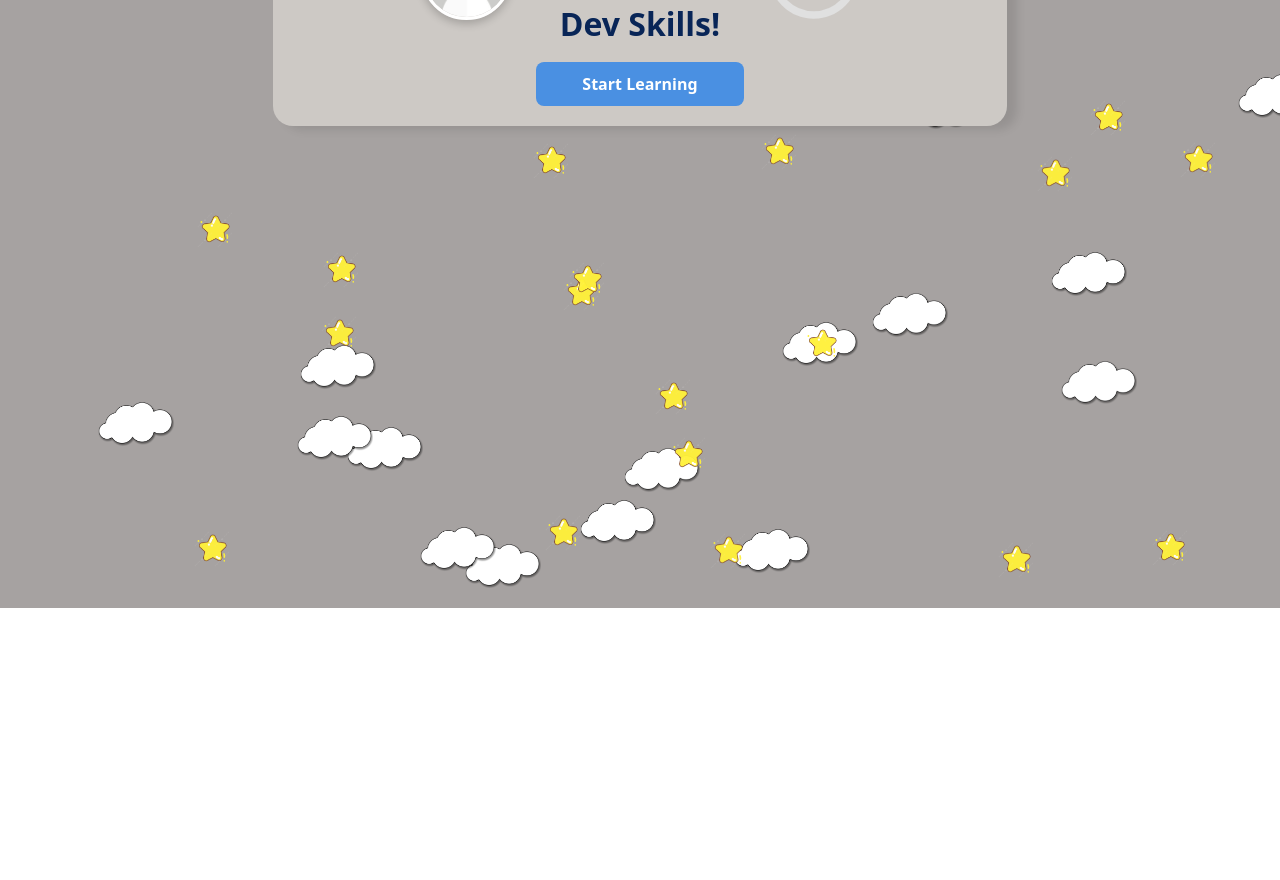
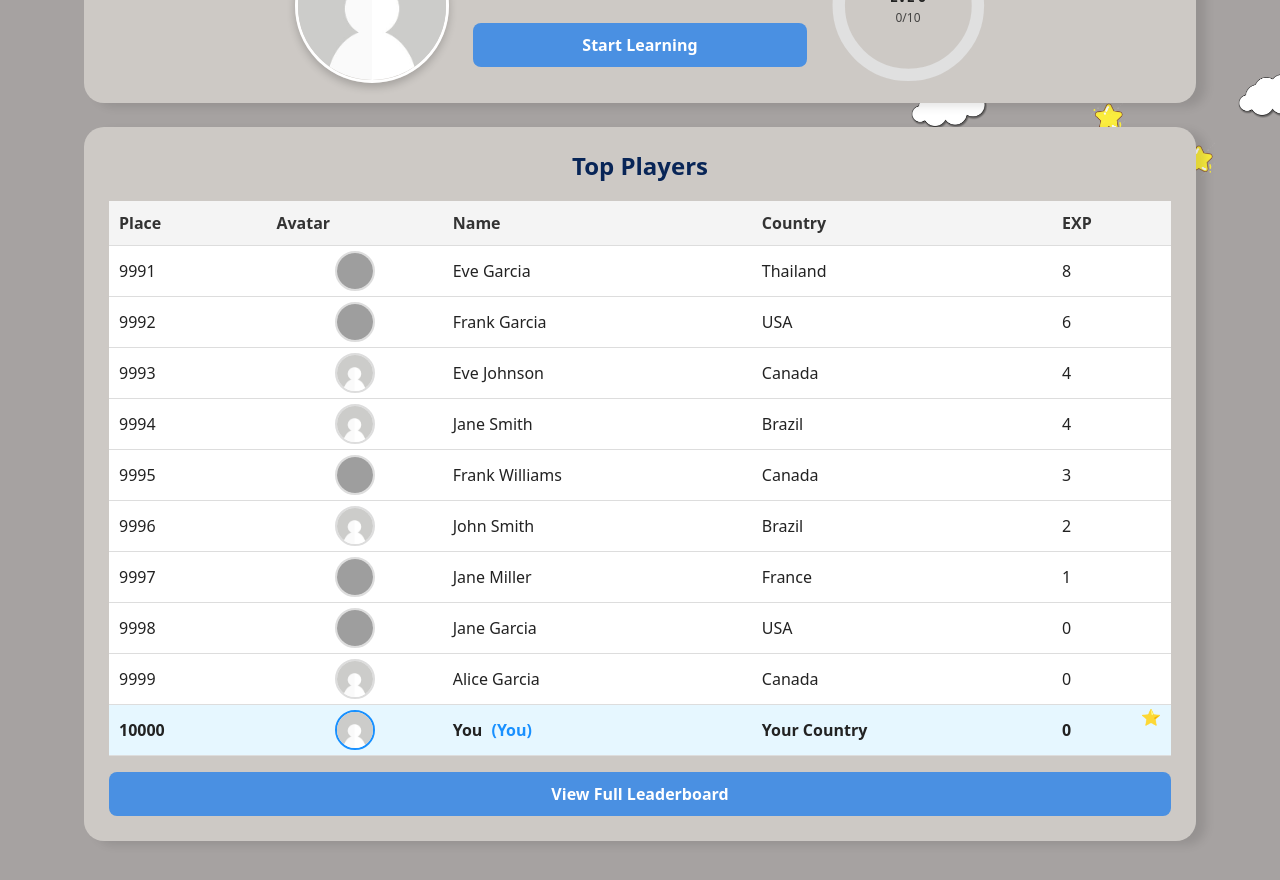
Before and after one commit to Pandazzian/Nuxt-HTML-AR, a Nuxt app: page / in a window 1280 px wide. Shown: the part 260-1140 px from the top of the page. Before the commit the page ends 868 px from the top, so only its background shows below. Built offline with nearby package versions, Linux system fonts and the light colour scheme; grey boxes are pictures that could not be loaded.

Commit message:
QOL improvement 1

```diff
--- a/components/Leaderboard.vue
+++ b/components/Leaderboard.vue
@@ -5,6 +5,7 @@
         <thead>
           <tr>
             <th>Place</th>
+            <th>Avatar</th>
             <th>Name</th>
             <th>Country</th>
             <th>EXP</th>
@@ -17,6 +18,9 @@
             :class="{ 'current-user': entry.isCurrentUser }"
           >
             <td>{{ entry.place }}</td>
+            <td class="avatar-cell">
+              <img :src="entry.avatar" :alt="entry.name" class="leaderboard-avatar" />
+            </td>
             <td>
               {{ entry.name }}
               <span v-if="entry.isCurrentUser" class="user-badge">(You)</span>
@@ -178,4 +182,22 @@
         padding: 5px 10px;
         cursor: pointer;
     }
+
+    .avatar-cell {
+        display: flex;
+        justify-content: center;
+        padding: 5px;
+    }
+
+    .leaderboard-avatar {
+        width: 40px;
+        height: 40px;
+        border-radius: 50%;
+        object-fit: cover;
+        border: 2px solid #ddd;
+    }
+
+    .current-user .leaderboard-avatar {
+        border-color: #1890ff;
+    }
 </style>
--- a/composables/useI18n.js
+++ b/composables/useI18n.js
@@ -134,7 +134,7 @@ const translations = {
     },
     // Index page
     index: {
-      title: 'ยกระดับทักษะเว็บแนว!',
+      title: 'ยกระดับทักษะHTML!',
       startButton: 'เริ่มเรียน',
       resetExp: 'รีเซ็ต EXP',
     },
--- a/pages/Levels/[id].vue
+++ b/pages/Levels/[id].vue
@@ -16,7 +16,7 @@
                         src="@/assets/images/pixelateHeart.png"
                         alt="life"
                       />
-                      <h5 class="times-complete">{{ timesComplete }}</h5>
+                      <span class="times-complete">{{ timesComplete }}/{{ levels[id].timesToComplete }}</span>
                     </div>
                     <div class="header-right">
                       <button class="instructions-btn" @click="openSlides">{{ t('game.howToPlay') }}</button>
@@ -42,8 +42,11 @@
                       :key="'target' + index + 'key'"
                       :id="'target' + index"
                       class="target"
+                      :style="{ marginLeft: (tar.indent || 0) * 30 + 'px' }"
                     >
-                      {{ t('game.line') }}{{ index + 1 }}
+                      <span class="line-number">{{ index + 1 }}</span>
+                      <span v-if="timesComplete === 0" class="target-text">{{ tar.expect }}</span>
+                      <span v-else class="target-placeholder">____</span>
                     </div>
                   </div>
                 </div>
@@ -100,6 +103,9 @@
         :isVisible="showCongratulatoryModal"
         :message="t('game.congratulations')"
         :isCongratulatory="true"
+        :showProgress="showProgress"
+        :oldRank="rankBefore"
+        :newRank="rankAfter"
         @continue="levelComplete"
       />
     </Background>
@@ -114,8 +120,13 @@
   import { useExp } from '@/composables/useEXP'; // Import the useExp composable
   import { useI18n } from '@/composables/useI18n';
 
-  const { EXP, incrementExp, resetExp } = useExp(); // Use the composable
+  const { EXP, incrementExp, resetExp, getLevel } = useExp(); // Use the composable
   const { t, currentLanguage } = useI18n();
+
+  // Track rank for animation
+  const rankBefore = ref(0);
+  const rankAfter = ref(0);
+  const showProgress = ref(false);
   const lives = ref(3); // Track lives
   const showModal = ref(false); // Control incorrect choice modal visibility
   const showGameOverModal = ref(false); // Control Game Over modal visibility
@@ -196,9 +207,9 @@
             { text: '</html>', role: 'Closes the HTML document.\nThis should be the last tag in the file.' },
         ],
         destinations: [
-            { expect: '<!DOCTYPE html>' },
-            { expect: '<html>' },
-            { expect: '</html>' },
+            { expect: '<!DOCTYPE html>', indent: 0 },
+            { expect: '<html>', indent: 0 },
+            { expect: '</html>', indent: 0 },
         ],
     },
     {
@@ -216,13 +227,13 @@
             { text: '</body>', role: 'Closes the <body> section.\nThis should be placed just before </html>.' },
         ],
         destinations: [
-            { expect: '<!DOCTYPE html>' },
-            { expect: '<html>' },
-            { expect: '<head>' },
-            { expect: '</head>' },
-            { expect: '<body>' },
-            { expect: '</body>' },
-            { expect: '</html>' },
+            { expect: '<!DOCTYPE html>', indent: 0 },
+            { expect: '<html>', indent: 0 },
+            { expect: '<head>', indent: 1 },
+            { expect: '</head>', indent: 1 },
+            { expect: '<body>', indent: 1 },
+            { expect: '</body>', indent: 1 },
+            { expect: '</html>', indent: 0 },
         ],
     },
     {
@@ -238,11 +249,11 @@
             { text: '<link rel="stylesheet" href="styles.css">', role: 'Links an external CSS file to the document.\nShould be placed inside <head>.' },
         ],
         destinations: [
-            { expect: '<title>' },
-            { expect: '</title>' },
-            { expect: '<meta charset="UTF-8">' },
-            { expect: '<meta name="viewport" content="width=device-width, initial-scale=1.0">' },
-            { expect: '<link rel="stylesheet" href="styles.css">' },
+            { expect: '<title>', indent: 2 },
+            { expect: '</title>', indent: 2 },
+            { expect: '<meta charset="UTF-8">', indent: 2 },
+            { expect: '<meta name="viewport" content="width=device-width, initial-scale=1.0">', indent: 2 },
+            { expect: '<link rel="stylesheet" href="styles.css">', indent: 2 },
         ],
     },
     {
@@ -260,13 +271,13 @@
             { text: '</a>', role: 'Closes the <a> element.\nMust be placed immediately after its content.' },
         ],
         destinations: [
-            { expect: '<h1>' },
-            { expect: '</h1>' },
-            { expect: '<p>' },
-            { expect: '</p>' },
-            { expect: '<img src="image.jpg" alt="A sample image">' },
-            { expect: '<a href="https://example.com">' },
-            { expect: '</a>' },
+            { expect: '<h1>', indent: 2 },
+            { expect: '</h1>', indent: 2 },
+            { expect: '<p>', indent: 2 },
+            { expect: '</p>', indent: 2 },
+            { expect: '<img src="image.jpg" alt="A sample image">', indent: 2 },
+            { expect: '<a href="https://example.com">', indent: 2 },
+            { expect: '</a>', indent: 2 },
         ],
     },
     {
@@ -281,10 +292,10 @@
             { text: '<a href="https://example.com" target="_blank">', role: 'Opens the link in a new tab using the target attribute.\nShould be placed inside <body>.' },
         ],
         destinations: [
-            { expect: '<h1 class="main-title">' },
-            { expect: '<p id="intro">' },
-            { expect: '<img src="image.jpg" alt="A sample image" style="width:100px;">' },
-            { expect: '<a href="https://example.com" target="_blank">' },
+            { expect: '<h1 class="main-title">', indent: 2 },
+            { expect: '<p id="intro">', indent: 2 },
+            { expect: '<img src="image.jpg" alt="A sample image" style="width:100px;">', indent: 2 },
+            { expect: '<a href="https://example.com" target="_blank">', indent: 2 },
         ],
     }
 ];
@@ -362,8 +373,23 @@
           continueGame()
         }
         if(timesComplete.value == levels[id].timesToComplete){
+          // Store the rank before incrementing EXP
+          rankBefore.value = getLevel();
+          // Update EXP before showing the score
           incrementExp(levels[id].EXPonComplete);
-          showCongratulatoryModal.value = true; // Show congratulatory modal
+          // Get the new rank after incrementing EXP
+          rankAfter.value = getLevel();
+          // Set progress flag if rank improved
+          if (rankAfter.value > rankBefore.value) {
+            showProgress.value = true;
+            animateRankUp(rankBefore.value, rankAfter.value);
+          } else {
+            showProgress.value = false;
+          }
+          // Delay showing modal slightly to allow EXP reactive update
+          setTimeout(() => {
+            showCongratulatoryModal.value = true; // Show congratulatory modal
+          }, 100);
         }
 
         if (!snapMade) {
@@ -446,6 +472,26 @@
       box.targetAttachedTo = undefined;
     });
   };
+
+  // Function to animate rank moving up
+  const animateRankUp = (oldRank, newRank) => {
+    // Create a temporary element to show the rank animation
+    const rankElement = document.createElement('div');
+    rankElement.className = 'rank-animation';
+    rankElement.textContent = `LEVEL UP! ${oldRank} → ${newRank}`;
+    document.body.appendChild(rankElement);
+
+    // Animate the element moving up and fading out
+    gsap.to(rankElement, {
+      y: -100,
+      opacity: 0,
+      duration: 1.5,
+      ease: 'power2.out',
+      onComplete: () => {
+        rankElement.remove();
+      }
+    });
+  };
   </script>
 
 
@@ -464,6 +510,13 @@ body{
 .header-left { display:flex; align-items:center; gap:8px; }
 .header-right { display:flex; align-items:center; gap:8px; }
 
+.times-complete {
+  color: white;
+  font-size: 16px;
+  font-weight: bold;
+  margin-left: 12px;
+}
+
 .instructions-btn {
   background:#007bff;
   color:white;
@@ -479,25 +532,31 @@ body{
     text-align: center;
     width: 100%;
     max-width: 150px;
-    height: 50px;
-    line-height: 50px;
+    height: auto;
+    min-height: 50px;
+    padding: 8px;
     color: black;
     position: relative;
     border-radius: 10px;
     cursor: grab;
     margin-bottom: 10px;
-    white-space: nowrap;
-    overflow: hidden;
-    text-overflow: ellipsis;
-    padding: 0 8px;
+    white-space: normal;
+    word-wrap: break-word;
+    overflow-wrap: break-word;
     box-sizing: border-box;
+    font-size: 11px;
+    font-family: 'Courier New', monospace;
+    line-height: 1.4;
+    display: flex;
+    align-items: center;
+    justify-content: center;
 }
 
 .target {
     background-color: #CCC;
-    text-align: center;
+    text-align: left;
     width: 100%;
-    max-width: 150px;
+    max-width: 200px;
     height: 50px;
     line-height: 50px;
     color: black;
@@ -505,6 +564,34 @@ body{
     border-radius: 10px;
     border: 2px dashed #007bff;
     margin-bottom: 10px;
+    display: flex;
+    align-items: center;
+    padding-right: 8px;
+    box-sizing: border-box;
+    transition: margin-left 0.3s ease;
+}
+
+.line-number {
+    min-width: 30px;
+    margin-right: 8px;
+    color: #666;
+    font-size: 12px;
+    flex-shrink: 0;
+}
+
+.target-text {
+    white-space: nowrap;
+    overflow: hidden;
+    text-overflow: ellipsis;
+    font-family: 'Courier New', monospace;
+    font-size: 10px;
+}
+
+.target-placeholder {
+    color: #999;
+    font-size: 12px;
+    font-weight: bold;
+    letter-spacing: 2px;
 }
 
 .tooltip-box {
@@ -602,4 +689,36 @@ body{
   .slide-body { font-size:14px; }
   .box, .target { max-width: 120px; height:44px; line-height:44px; }
 }
+
+/* rank animation styles */
+.rank-animation {
+  position: fixed;
+  top: 50%;
+  left: 50%;
+  transform: translateX(-50%);
+  font-size: 32px;
+  font-weight: bold;
+  color: #FFD700;
+  text-shadow: 0 0 10px rgba(255, 215, 0, 0.8), 0 0 20px rgba(255, 215, 0, 0.5);
+  pointer-events: none;
+  z-index: 9999;
+  background: rgba(0, 0, 0, 0.6);
+  padding: 16px 32px;
+  border-radius: 8px;
+  white-space: nowrap;
+  animation: pulse 0.3s ease-out;
+}
+
+@keyframes pulse {
+  0% {
+    transform: translateX(-50%) scale(0.8);
+    opacity: 1;
+  }
+  50% {
+    transform: translateX(-50%) scale(1.1);
+  }
+  100% {
+    transform: translateX(-50%) scale(1);
+  }
+}
 </style>
--- a/pages/index.vue
+++ b/pages/index.vue
@@ -1,9 +1,9 @@
 <template>
     <Background>
-        <div class="page-content">
+        <div class="page-content" style="position: relative; z-index: 1;">
             <div class="container-fluid mt-5" style="align-self: baseline; ">
                 <div class="row justify-content-center">
-                    <div class="col-11 col-md-8">
+                    <div class="col-11 col-md-10 col-lg-12">
                         <div class="dashboard w-100">
                             <div class="container-fluid">
                                 <div class="row justify-content-center">
@@ -18,7 +18,12 @@
                                         <NuxtLink to="/Levels" class="start-button w-100">{{ t('index.startButton') }}</NuxtLink>
                                     </div>
                                     <div class="col-8 col-sm-6 col-md-4 col-xl-2">
-                                        <XPBarCircular :xp="EXP" :maxXp="10"/>
+                                        <XPBarCircular
+                                            :currentXp="currentLevelXp"
+                                            :nextLevelXp="nextLevelXp"
+                                            :currentLevel="currentLevel"
+                                            :progress="xpProgress"
+                                        />
                                     </div>
                                     <div class="col-12 d-xl-none">
                                         <NuxtLink to="/Levels" class="start-button w-100">{{ t('index.startButton') }}</NuxtLink>
@@ -29,6 +34,20 @@
                                 </div>
                             </div>
                         </div>
+
+                        <!-- Leaderboard Section -->
+                        <div class="leaderboard-section mt-4">
+                            <h2 class="section-title">Top Players</h2>
+                            <Leaderboard
+                                :leaderboardData="leaderboardData"
+                                :itemsPerPage="10"
+                                :showTitle="false"
+                                :showPagination="false"
+                            />
+                            <NuxtLink to="/Leaderboard" class="view-all-button w-100 mt-3">
+                                View Full Leaderboard
+                            </NuxtLink>
+                        </div>
                     </div>
                 </div>
             </div>
@@ -37,19 +56,89 @@
 </template>
 
 <script setup>
+import { ref, onMounted, computed } from 'vue';
 import Background from '~/components/Background.vue';
+import Leaderboard from '~/components/Leaderboard.vue';
 import { useExp } from '@/composables/useEXP'; // Import the useExp composable
 import { useI18n } from '~/composables/useI18n';
+import { generateLeaderboard } from '~/utils/leaderboard';
+import avatarImage from '@/assets/images/avatar.jpg';
+import avatarImage1 from '@/assets/images/Avatar1.png';
+import avatarImage2 from '@/assets/images/Avatar2.png';
+import avatarImage3 from '@/assets/images/Avatar3.png';
+import avatarImage4 from '@/assets/images/Avatar4.png';
+import avatarImage5 from '@/assets/images/Avatar5.png';
+import avatarImage6 from '@/assets/images/Avatar6.png';
+import avatarImage7 from '@/assets/images/Avatar7.png';
+import avatarImage8 from '@/assets/images/Avatar8.png';
+import avatarImage9 from '@/assets/images/Avatar9.png';
 
 const { EXP, incrementExp, resetExp } = useExp(); // Use the composable
 const { t } = useI18n();
+const leaderboardData = ref([]);
+
+// XP level thresholds
+const levelThresholds = [0, 10, 100, 1000, 10000, 20000];
+
+const currentLevel = computed(() => {
+  for (let i = levelThresholds.length - 1; i >= 0; i--) {
+    if (EXP.value >= levelThresholds[i]) {
+      return i;
+    }
+  }
+  return 0;
+});
+
+const currentLevelXp = computed(() => {
+  return EXP.value - (levelThresholds[currentLevel.value] || 0);
+});
+
+const nextLevelXp = computed(() => {
+  return (levelThresholds[currentLevel.value + 1] || levelThresholds[levelThresholds.length - 1]) - (levelThresholds[currentLevel.value] || 0);
+});
+
+const xpProgress = computed(() => {
+  return currentLevelXp.value / nextLevelXp.value;
+});
+
+// Avatar list matching Avatar.vue
+const allAvatars = [
+  { image: avatarImage },
+  { image: avatarImage1 },
+  { image: avatarImage2 },
+  { image: avatarImage3 },
+  { image: avatarImage4 },
+  { image: avatarImage5 },
+  { image: avatarImage6 },
+  { image: avatarImage7 },
+  { image: avatarImage8 },
+  { image: avatarImage9 },
+];
+
+// Get current user's selected avatar
+const currentUserAvatar = computed(() => {
+  const savedAvatarIndex = localStorage.getItem('selectedAvatarIndex');
+  const avatarIndex = savedAvatarIndex ? parseInt(savedAvatarIndex, 10) : 0;
+  return allAvatars[avatarIndex]?.image || avatarImage;
+});
+
+onMounted(() => {
+  // Generate leaderboard with current user's EXP
+  leaderboardData.value = generateLeaderboard('seeded-leaderboard', {
+    name: 'You',
+    country: 'Your Country',
+    exp: EXP.value,
+    level: currentLevel.value,
+    avatar: currentUserAvatar.value
+  });
+});
 </script>
 
 <style scoped>
 
 .dashboard {
   position: relative;
-  z-index: 10;
+  z-index: 100;
   text-align: center;
   padding: 20px;
   background: #CDC9C5;
@@ -72,6 +161,11 @@ const { t } = useI18n();
   text-decoration: none;
   font-weight: bold;
   margin-top: 10px;
+  transition: background 0.3s ease;
+}
+
+.start-button:hover {
+  background: #357abd;
 }
 
 .xp {
@@ -99,4 +193,37 @@ button.btn-warning {
   display: none;
 }
 
+.leaderboard-section {
+  background: #CDC9C5;
+  border-radius: 20px;
+  padding: 25px;
+  box-shadow: 10px 4px 10px rgba(0, 0, 0, 0.1);
+  z-index: 1;
+  position: relative;
+}
+
+.section-title {
+  font-size: 1.5rem;
+  font-weight: bold;
+  color: #082557;
+  margin-bottom: 20px;
+  text-align: center;
+}
+
+.view-all-button {
+  display: inline-block;
+  padding: 10px 20px;
+  background: #4A90E2;
+  color: #ffffff;
+  border-radius: 8px;
+  text-decoration: none;
+  font-weight: bold;
+  text-align: center;
+  transition: background 0.3s ease;
+}
+
+.view-all-button:hover {
+  background: #357abd;
+}
+
 </style>
--- a/utils/leaderboard.js
+++ b/utils/leaderboard.js
@@ -48,6 +48,16 @@
 
 // utils/leaderboard.js
 import seedrandom from 'seedrandom';
+import avatarImage from '@/assets/images/avatar.jpg';
+import avatarImage1 from '@/assets/images/Avatar1.png';
+
+// Avatar array for seeded selection
+const avatarOptions = [avatarImage, avatarImage1];
+
+// Function to generate random avatar using seeded RNG
+const generateAvatar = (rng) => {
+  return avatarOptions[Math.floor(rng() * avatarOptions.length)];
+};
 
 // Function to generate random names
 const generateName = (rng) => {
@@ -82,6 +92,7 @@ export const generateLeaderboard = (seed, currentUser = null) => {
         name: currentUser.name,
         country: currentUser.country,
         exp: currentUser.exp,
+        avatar: currentUser.avatar,
         isCurrentUser: true
       });
     } else {
@@ -89,6 +100,7 @@ export const generateLeaderboard = (seed, currentUser = null) => {
         name: generateName(rng),
         country: generateCountry(rng),
         exp: generateExp(rng),
+        avatar: generateAvatar(rng),
         isCurrentUser: false
       });
     }
```
Also changed, not shown: components/CustomModal.vue (+34 -9 lines), 1 other file (tests, documents, lock files or other folders).
